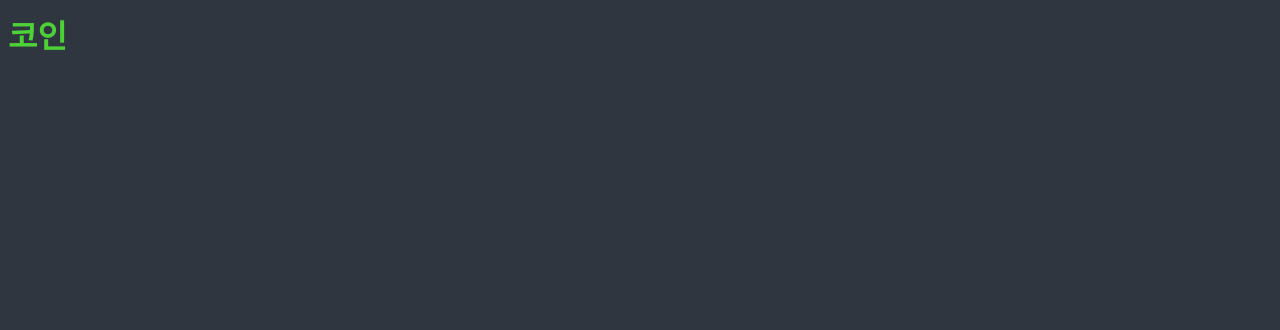
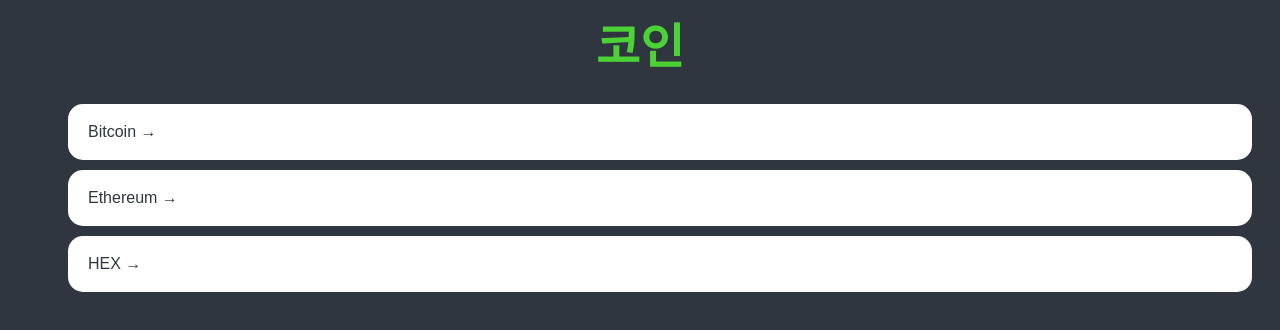
Before and after one commit to Attmoon/react-masterclass-real, a React (Create React App) app: page / in a window 1280 px wide. Shown: the top 330 px of the page. Built offline with nearby package versions, Linux system fonts and the light colour scheme.

Commit message:
home part one

```diff
--- a/src/App.tsx
+++ b/src/App.tsx
@@ -57,6 +57,7 @@
 }
 a {
   text-decoration: none;
+  color: inherit;
 }
 `;
 
--- a/src/routes/Coins.tsx
+++ b/src/routes/Coins.tsx
@@ -1,11 +1,86 @@
+import { Link } from "react-router-dom";
 import styled from "styled-components";
 
-const Title = styled.h1`
-    color: ${props => props.theme.accentColor};
+const Container = styled.div`
+  padding: 0px 20px;
 `;
 
+const Header = styled.header`
+  height: 10vh;
+  display: flex;
+  justify-content: center;
+  align-items: center;
+`;
+
+const CoinsList = styled.ul``;
+
+const Coin = styled.li`
+  background-color: white;
+  color: ${(props) => props.theme.bgColor};
+  border-radius: 15px;
+  margin-bottom: 10px;
+  a {
+    padding: 20px;
+    transition: color 0.2s ease-in;
+    display: block;
+  }
+  &:hover {
+    a {
+      color: ${(props) => props.theme.accentColor};
+    }
+  }
+`;
+
+const Title = styled.h1`
+  font-size: 48px;
+  color: ${(props) => props.theme.accentColor};
+`;
+
+const coins = [
+  {
+    id: "btc-bitcoin",
+    name: "Bitcoin",
+    symbol: "BTC",
+    rank: 1,
+    is_new: false,
+    is_active: true,
+    type: "coin",
+  },
+  {
+    id: "eth-ethereum",
+    name: "Ethereum",
+    symbol: "ETH",
+    rank: 2,
+    is_new: false,
+    is_active: true,
+    type: "coin",
+  },
+  {
+    id: "hex-hex",
+    name: "HEX",
+    symbol: "HEX",
+    rank: 3,
+    is_new: false,
+    is_active: true,
+    type: "token",
+  },
+];
+
 function Coins() {
-    return <Title>코인</Title>
+  return (
+    <Container>
+      <Header>
+        <Title>코인</Title>
+      </Header>
+      <CoinsList>
+        {coins.map((coin) => (
+          <Coin key={coin.id}>
+            <Link to={`/${coin.id}`}>{coin.name} &rarr;</Link>
+          </Coin>
+        ))}
+      </CoinsList>
+    </Container>
+  );
 }
 
 export default Coins;
```
